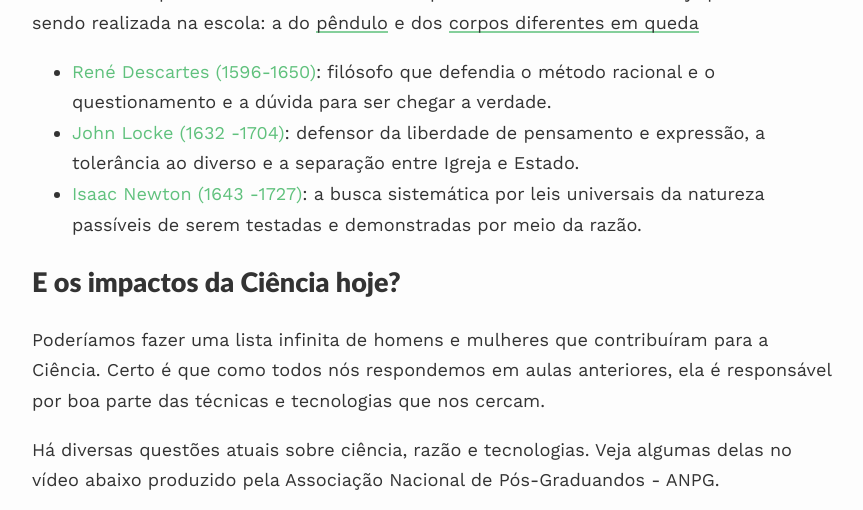
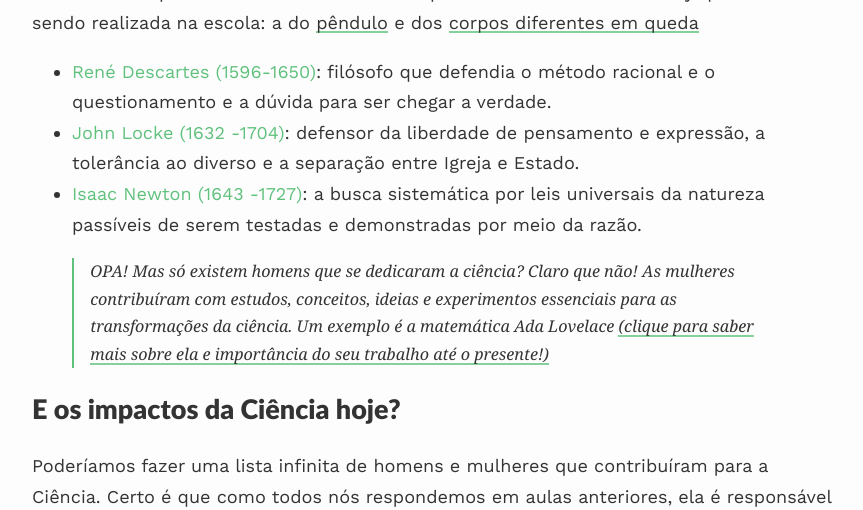
Before and after one commit to 0jonjo/0jonjo.github.io, a Jekyll site: the page built from _pages/razao-e-acao.md, in a window 1280 px wide and 900 px high, scrolled down 5272 px, cut to the strip 0-510 px from the top of the window. Shown: the whole strip, without its empty margins (208-1071 px from the left). Built offline with Jekyll 4.4.1, drawn with Linux system fonts in a browser that asks for light colours; nearby versions of some CDN libraries.

Commit message:
update ada lovelace link

```diff
--- a/_pages/razao-e-acao.md
+++ b/_pages/razao-e-acao.md
@@ -93,6 +93,8 @@ Há diversas experiências famosas realizadas por Galileu. Duas delas você já
 - [John Locke (1632 -1704)](https://pt.wikipedia.org/wiki/John_Locke): defensor da liberdade de pensamento e expressão, a tolerância ao diverso e a separação entre Igreja e Estado.
 - [Isaac Newton (1643 -1727)](https://pt.wikipedia.org/wiki/Isaac_Newton): a busca sistemática por leis universais da natureza passíveis de serem testadas e demonstradas por meio da razão.
 
+> OPA! Mas só existem homens que se dedicaram a ciência? Claro que não! As mulheres contribuíram com estudos, conceitos, ideias e experimentos essenciais para as transformações da ciência. Um exemplo é a matemática Ada Lovelace [(clique para saber mais sobre ela e importância do seu trabalho até o presente!)](https://www.beecrowd.com.br/home/blog/a-historia-da-mulher-ada-lovelace/)
+
 ## E os impactos da Ciência hoje?
 
 Poderíamos fazer uma lista infinita de homens e mulheres que contribuíram para a Ciência. Certo é que como todos nós respondemos em aulas anteriores, ela é responsável por boa parte das técnicas e tecnologias que nos cercam.
```
